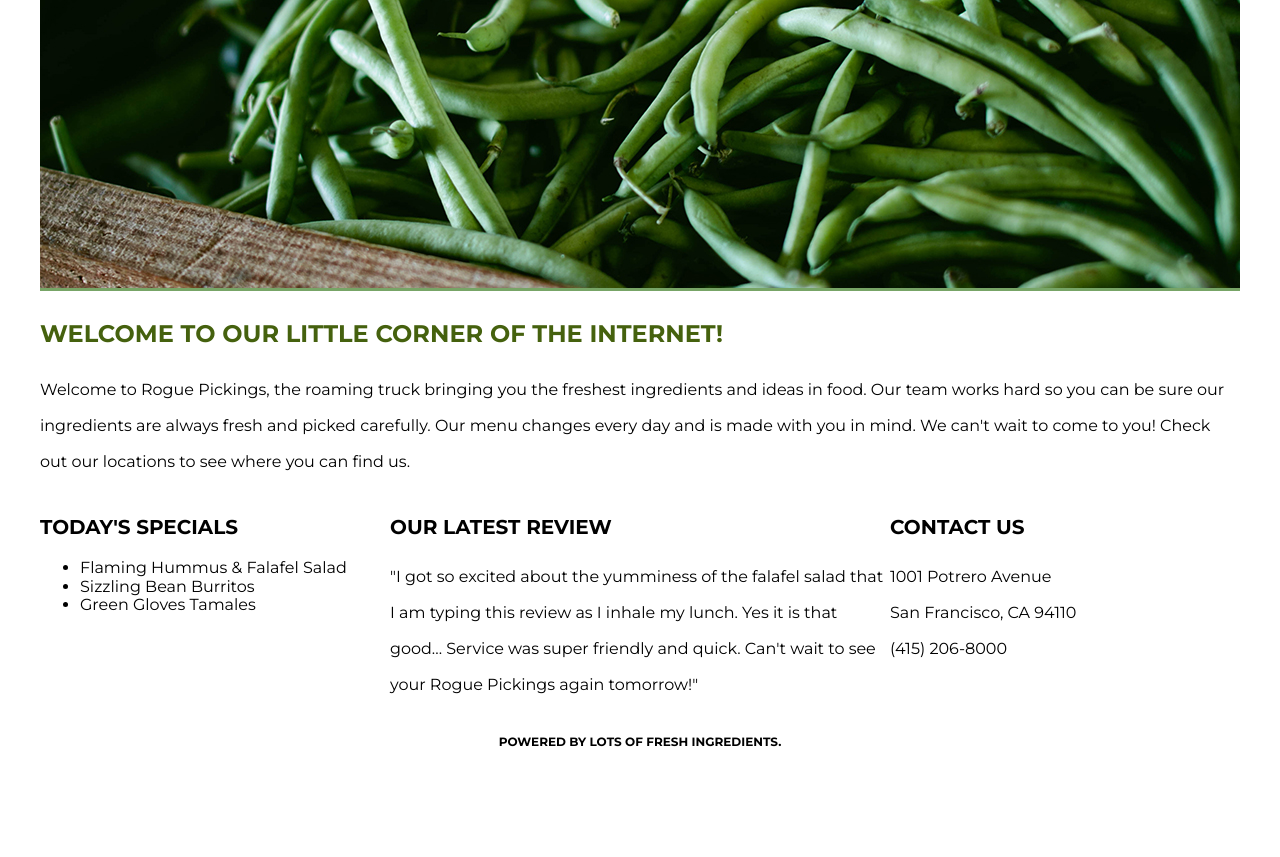
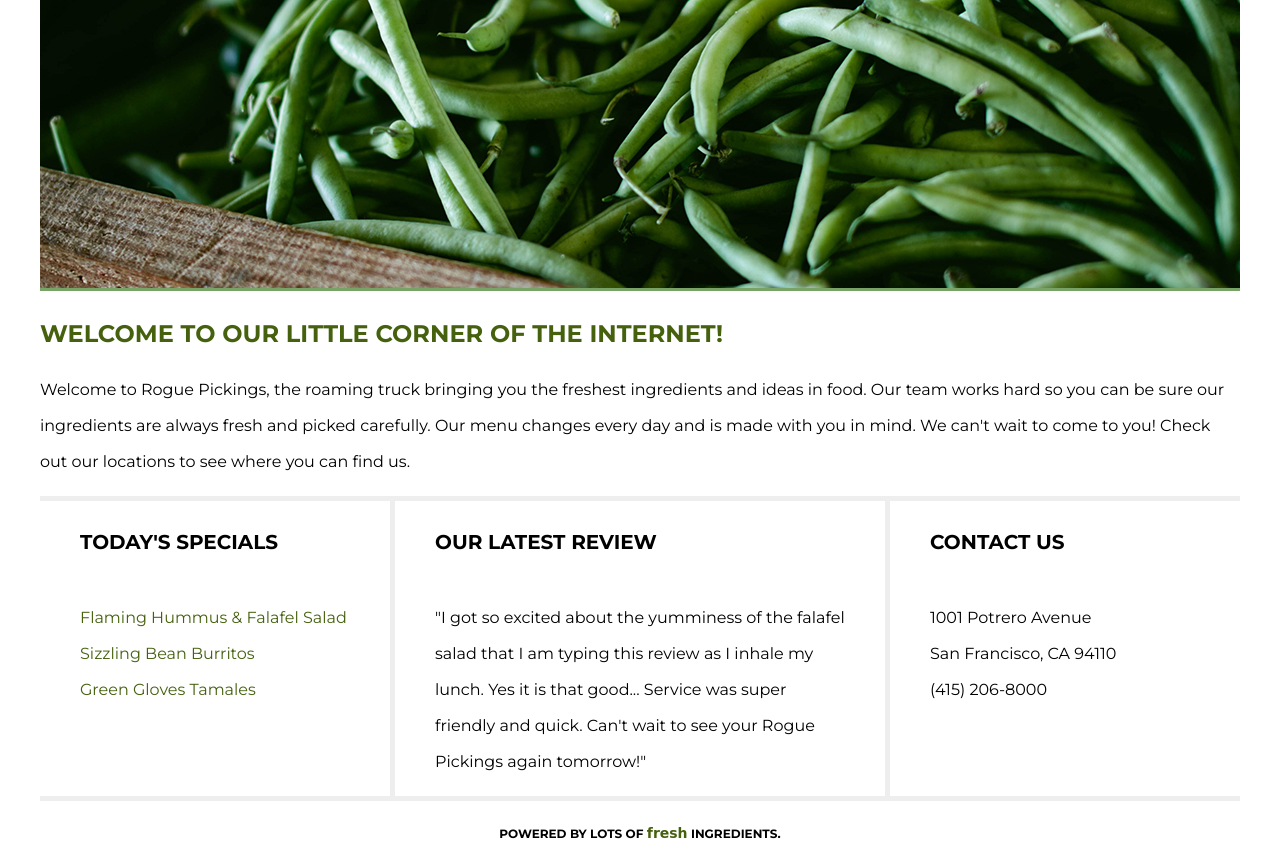
Before and after one commit to DMCatanach/skillcrush-rogue-pickings, a plain HTML site: page index.html in a window 1280 px wide. Shown: the part 110-967 px from the top of the page. Before the commit the page ends 875 px from the top, so only its background shows below. Drawn offline with Linux system fonts and the light colour scheme; a web font is replaced by a local one.

Commit message:
Styles bottom sections with borders, spacing, highlight colors and font.

```diff
--- a/css/main.css
+++ b/css/main.css
@@ -90,26 +90,57 @@ header nav ul li a {
 
 /** BOTTOM SECTION **/
 
+.bottom-section .content-wrapper {
+	border-top: 5px solid #EEE;
+	border-bottom: 5px solid #EEE;
+}
+
+.bottom-section h3 {
+	margin: 0;
+	padding: 30px 0;
+}
+
+.section-one, .section-two, .section-three {
+	box-sizing: border-box;
+	float: left;
+	margin: 0;
+	padding: 0 40px;
+}
+
 .section-one {
 	width: 350px;
-	box-sizing: border-box;
-	float: left;
 }
 
 .section-two {
 	width: 500px;
-	box-sizing: border-box;
-	float: left;
+	border-left: 5px solid #EEE;
+	border-right: 5px solid #EEE;
 }
 
 .section-three {
 	width: 350px;
-	box-sizing: border-box;
-	float: left;
+}
+
+.menu-list {
+	padding-left: 0;
+	list-style: none;
+}
+
+.menu-list li {
+	line-height: 36px;
+	color: #45610E;
 }
 
 /** FOOTER STYLES **/
 
 footer {
 	text-align: center;
+	margin-top: 8px;
 }
+
+footer span {
+	font-family: 'Galada', cursive;
+	text-transform: lowercase;
+	color: #45610E;
+	font-size: 14px;
+}
```
